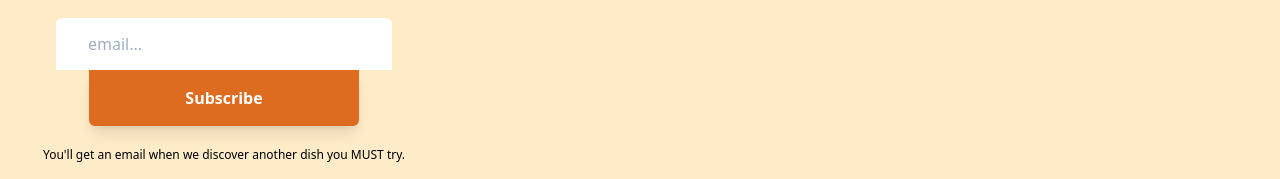
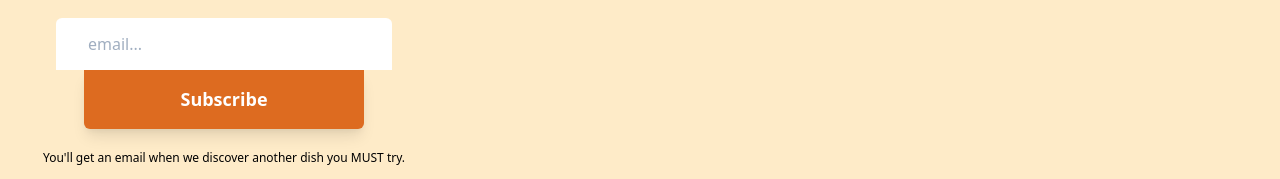
Before and after one commit to vincentbavitz/tastiest.io, a Next.js app: page / in a window 1280 px wide. Shown: the part 234-413 px from the top of the page. Built offline with nearby package versions, Linux system fonts and the light colour scheme; grey boxes are pictures that could not be loaded.

Commit message:
Border Changes and No zoom in on input focus

```diff
--- a/Components/SubscribeToEmailList.js
+++ b/Components/SubscribeToEmailList.js
@@ -13,7 +13,7 @@ function SubscribeToEmailList() {
                                     <input className="bg-white border-orange-400 rounded-t-md w-full py-4 px-8 text-gray-700 leading-tight focus:outline-none focus:bg-white focus:border-orange-500" placeholder="email..."/>
                             </div>
                             <div class="flex justify-center my-0 mb-5 mx-8">
-                                <button class="bg-primary hover:bg-orange-400 focus:shadow-outline focus:outline-none text-white font-bold py-4 px-24 rounded-b-md shadow-lg" type="button">
+                                <button class="bg-primary hover:bg-orange-400 focus:shadow-outline focus:outline-none text-white font-bold py-4 px-24 rounded-b-md shadow-lg text-lg" type="button">
                                     Subscribe
                                 </button>
                             </div>
--- a/assets/style.css
+++ b/assets/style.css
@@ -14,3 +14,9 @@
 .hide_scroll {
     -ms-overflow-style: none;
   }
+
+  /* Allows for proper border rounding on Safari */
+  select {
+    -webkit-appearance: none;
+    -webkit-border-radius: 0px;
+  }
--- a/pages/index.js
+++ b/pages/index.js
@@ -10,6 +10,7 @@ export default function Index() {
       <Head>
         <title>Tastiest</title>
         <meta property="og:title" content="Tastiest food no matter where you are" key="title" />
+        <meta name="viewport" content="width=device-width, initial-scale=1, maximum-scale=1"></meta>
       </Head>
       <NavBar />
       <CuisineBar />
```
